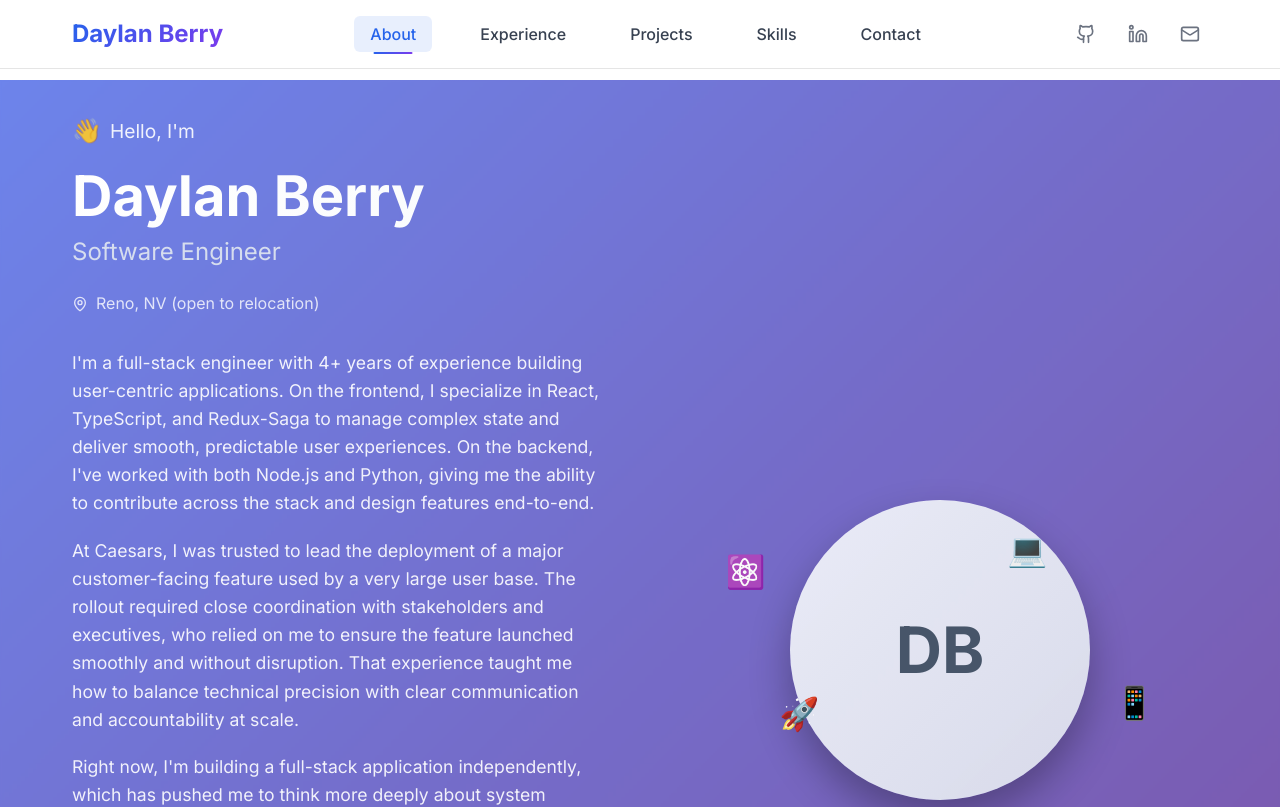
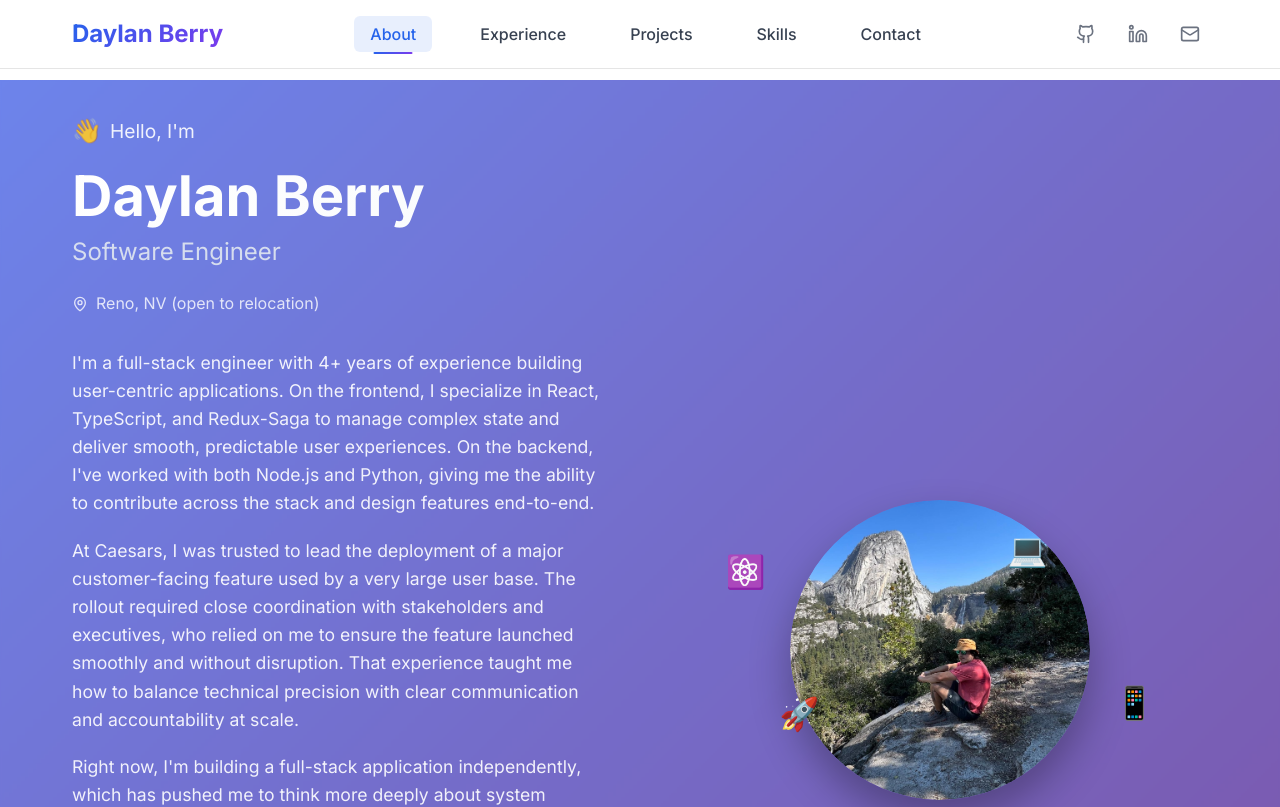
Before and after one commit to daylanberry/daylans-personal-site, a React (Vite) app: page / in a window 1280 px wide. Shown: the top 807 px of the page. Built offline with nearby package versions, Linux system fonts and the light colour scheme.

Commit message:
add profile image

```diff
--- a/src/components/Hero.css
+++ b/src/components/Hero.css
@@ -179,25 +179,12 @@
   box-shadow: 0 20px 40px rgba(0, 0, 0, 0.3);
 }
 
-.avatar-bg {
-  position: absolute;
-  top: 0;
-  left: 0;
-  right: 0;
-  bottom: 0;
-  background: linear-gradient(135deg, #f8fafc, #e2e8f0);
-  opacity: 0.9;
-}
-
-.avatar-text {
-  position: absolute;
-  top: 50%;
-  left: 50%;
-  transform: translate(-50%, -50%);
-  font-size: 4rem;
-  font-weight: 700;
-  color: #475569;
-  z-index: 1;
+.avatar-image {
+  width: 100%;
+  height: 100%;
+  object-fit: cover;
+  object-position: center;
+  border-radius: 50%;
 }
 
 .floating-icons {
@@ -263,10 +250,6 @@
   .avatar-placeholder {
     width: 200px;
     height: 200px;
-  }
-
-  .avatar-text {
-    font-size: 3rem;
   }
 }
 
@@ -348,10 +331,6 @@
     height: 150px;
   }
 
-  .avatar-text {
-    font-size: 2rem;
-  }
-
   .btn {
     max-width: 200px;
     padding: 0.5rem 1rem;
--- a/src/components/Hero.tsx
+++ b/src/components/Hero.tsx
@@ -46,13 +46,11 @@ const Hero: React.FC = () => {
 
           <div className="hero-visual">
             <div className="avatar-placeholder">
-              <div className="avatar-bg"></div>
-              <div className="avatar-text">
-                {personalInfo.name
-                  .split(" ")
-                  .map((name) => name[0])
-                  .join("")}
-              </div>
+              <img
+                src="/images/general/daylan.jpg"
+                alt={personalInfo.name}
+                className="avatar-image"
+              />
             </div>
 
             {/* Floating tech icons */}
```
Also changed, not shown: public/images/general/daylan.jpg (added).
